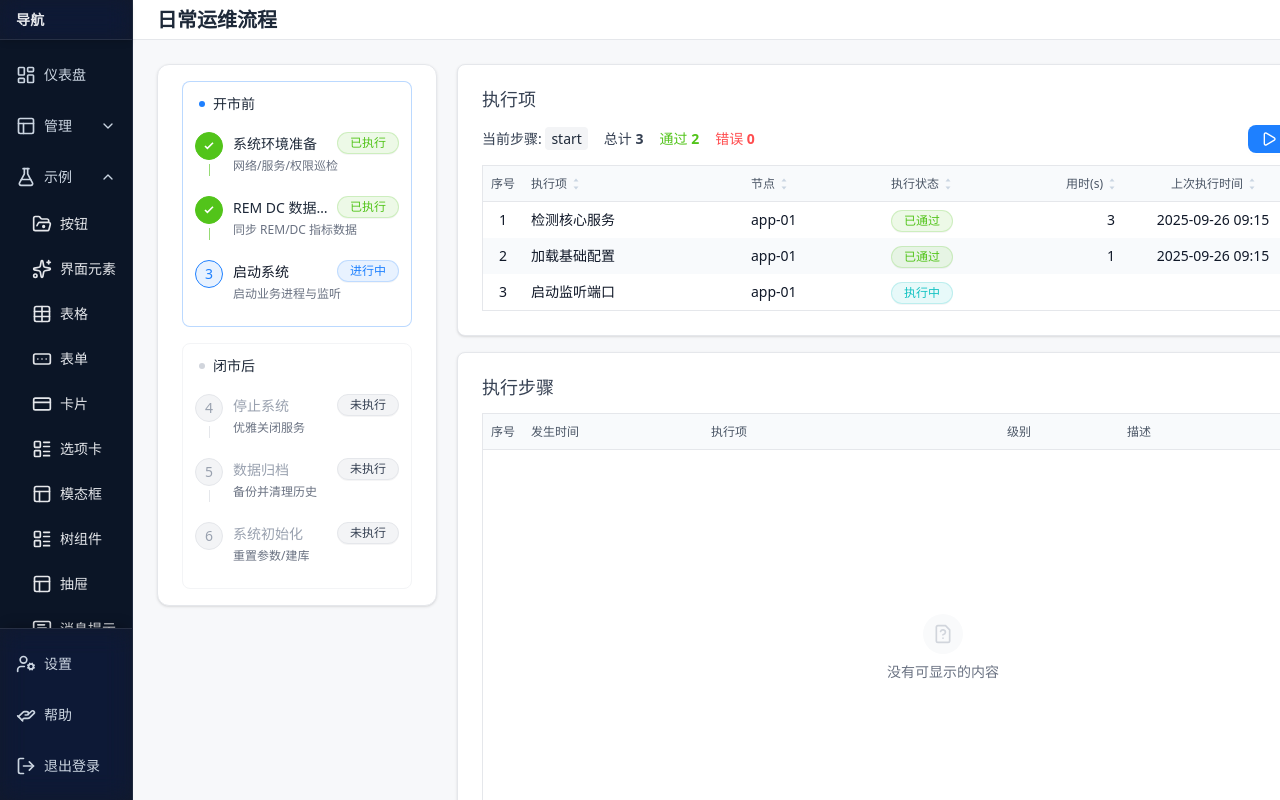
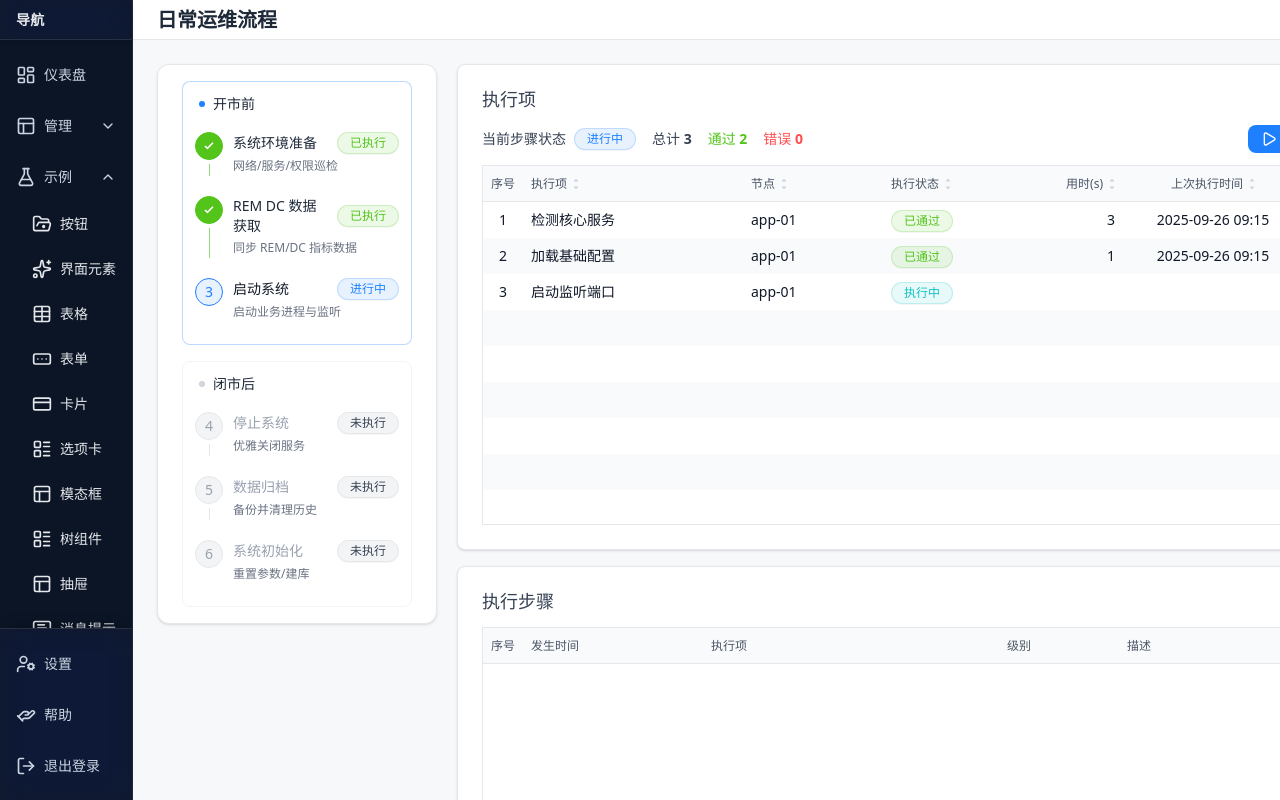
Before and after one commit to zhoumingxuan/sass-ui, a Next.js app: page /demo/runbook in a window 1280 px wide. Shown: the top 800 px of the page. Built offline with nearby package versions, Linux system fonts and the light colour scheme.

Commit message:
表格控件，步骤条修改

```diff
--- a/src/app/demo/runbook/page.tsx
+++ b/src/app/demo/runbook/page.tsx
@@ -93,9 +93,33 @@ export default function RunbookDemo() {
   const total = scopedBase.length;
   const pass = scopedBase.filter((t) => t.status === 'success').length;
   const fail = scopedBase.filter((t) => t.status === 'error').length;
+
+  // 当前执行步骤状态（不显示步骤编码）
+  const stepStatusText: Record<string, string> = {
+    pending: '待执行',
+    active: '进行中',
+    done: '已通过',
+    error: '错误',
+    disabled: '未执行',
+  };
+  const stepStatusTone: Record<string, Parameters<typeof Pill>[0]['tone']> = {
+    pending: 'neutral',
+    active: 'primary',
+    done: 'success',
+    error: 'danger',
+    disabled: 'neutral',
+  };
+  const activeStepStatus = useMemo(() => {
+    const item = groups.flatMap((g) => g.items).find((it) => String(it.key) === String(active));
+    return (item?.status ?? 'pending') as keyof typeof stepStatusText;
+  }, [active]);
+
   const StatsBar = (
     <div className="flex flex-wrap items-center gap-4 text-sm text-gray-700">
-      <div>当前步骤: <span className="px-1.5 py-0.5 rounded bg-gray-100 text-gray-800">{active}</span></div>
+      <div className="flex items-center gap-2">
+        <span>当前步骤状态</span>
+        <Pill tone={stepStatusTone[activeStepStatus]}>{stepStatusText[activeStepStatus]}</Pill>
+      </div>
       <div>总计 <span className="tabular-nums font-semibold">{total}</span></div>
       <div className="text-success">通过 <span className="tabular-nums font-semibold">{pass}</span></div>
       <div className="text-error">错误 <span className="tabular-nums font-semibold">{fail}</span></div>
@@ -125,13 +149,16 @@ export default function RunbookDemo() {
                 <Button variant="default" icon={<RefreshCw className="h-4 w-4" />} size="small">刷新</Button>
               </div>
             </div>
+            <div className="flex-1 min-h-[360px] flex flex-col">
               <GridTable
                 columns={columnsWithSort}
                 data={scopedBase}
                 zebra
                 showIndex
                 rowKey={(r) => r.id}
+                className="flex-1 min-h-0"
               />
+            </div>
           </Card>
 
           <Card title="执行步骤" className='h-[520px]'>
--- a/src/components/GridTable.tsx
+++ b/src/components/GridTable.tsx
@@ -529,6 +529,18 @@ export default function GridTable<T extends Record<string, unknown>>({
     return rows.slice(startIndex, endIndex);
   }, [rows, scrollTop, viewHeight, headerHeight, rowHeight]);
 
+  // 根据视图容量补齐“视觉行”：
+  // capacity = 视图可显示的最大行数（不包含表头，整行数），
+  // 若数据总数小于 capacity，则渲染填充行但不改变滚动高度（避免出现竖向滚动条）。
+  const fillerCount = useMemo(() => {
+    if (loading) return 0;
+    if (rows.length === 0) return 0; // 空态覆盖
+    const visibleSpace = Math.max(0, viewHeight - headerHeight);
+    const capacity = Math.floor(visibleSpace / rowHeight);
+    if (capacity <= 0) return 0;
+    return rows.length < capacity ? capacity - rows.length : 0;
+  }, [loading, rows.length, viewHeight, headerHeight, rowHeight]);
+
   // ==== 选择/悬停/焦点 ====
   const [hoverKey, setHoverKey] = useState<string | number | null>(null);
   const selectedSet = useMemo(() => new Set(selection?.selectedKeys ?? []), [selection?.selectedKeys]);
@@ -844,6 +856,21 @@ export default function GridTable<T extends Record<string, unknown>>({
             );
           })
         )}
+
+        {/* 视觉填充行：用于在内容不足时延续背景斑马纹，避免大块留白 */}
+        {fillerCount > 0 &&
+          Array.from({ length: fillerCount }).map((_, i) => {
+            const vIndex = rows.length + i; // 虚拟行索引，用于计算斑马底色
+            const base = zebra ? (vIndex % 2 === 0 ? 'var(--gt-zebra-even)' : 'var(--gt-zebra-odd)') : 'var(--gt-zebra-even)';
+            return metas.map((m) => (
+              <div
+                key={`f-${String(m.column.key)}-${vIndex}`}
+                className={cx('gt-cell px-2', m.column.className)}
+                style={{ height: rowHeight, backgroundColor: base, ...m.styles }}
+                aria-hidden
+              />
+            ));
+          })}
       </div>
     );
   };
--- a/src/components/Steps.tsx
+++ b/src/components/Steps.tsx
@@ -68,9 +68,15 @@ export default function Steps({
               isVertical ? 'flex' : 'inline-flex items-center',
               gap,
               padding,
-              // 轻量行态效果：更现代的交互反馈
-              clickable ? 'group rounded-md -mx-1 px-1 transition-colors hover:bg-gray-50/80' : '',
+              // 轻量行态效果：更现代的交互反馈；整行可点击
+              clickable ? 'group rounded-md -mx-1 px-1 transition-colors hover:bg-gray-50/80 cursor-pointer' : '',
             ].join(' ')}
+            onClick={(e) => {
+              if (!clickable) return;
+              const el = e.target as HTMLElement;
+              if (el.closest('button')) return; // 避免与按钮自身点击重复
+              onChange?.(item.key);
+            }}
           >
             <div className="relative flex flex-col items-center">
               <button
@@ -113,7 +119,7 @@ export default function Steps({
               <div className="flex items-center gap-2 min-w-0">
                 <div
                   className={[
-                    'font-medium truncate',
+                    'font-medium whitespace-normal break-words leading-5',
                     status === 'disabled' ? 'text-gray-400' : 'text-gray-800',
                     item.key === activeKey ? 'text-gray-900' : '',
                   ].join(' ')}
@@ -123,7 +129,7 @@ export default function Steps({
                 {item.meta && <div className="ml-auto text-xs text-gray-500 shrink-0">{item.meta}</div>}
               </div>
               {item.description ? (
-                <div className="text-xs text-gray-500 mt-0.5 leading-5 break-words">{item.description}</div>
+                <div className="text-xs text-gray-500 mt-0.5 leading-5 break-words whitespace-normal">{item.description}</div>
               ) : null}
             </div>
           </div>
```
Lines whose indentation alone changed are shown as unchanged.
